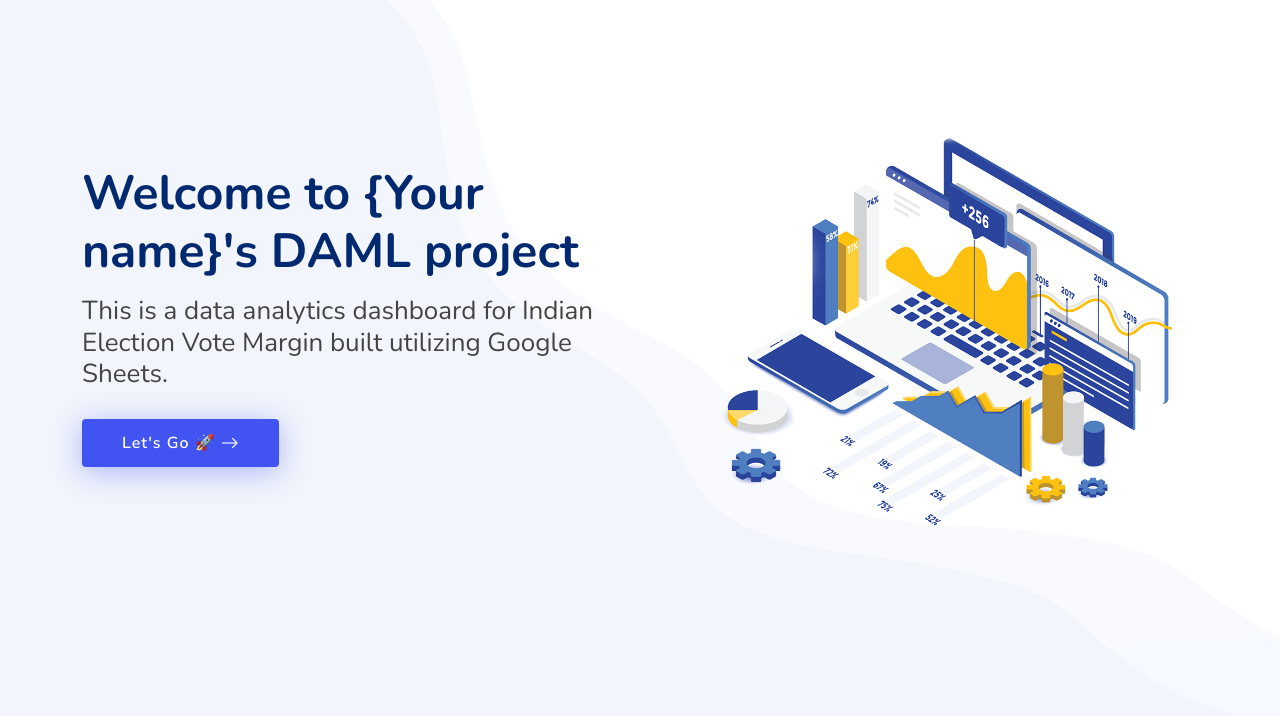
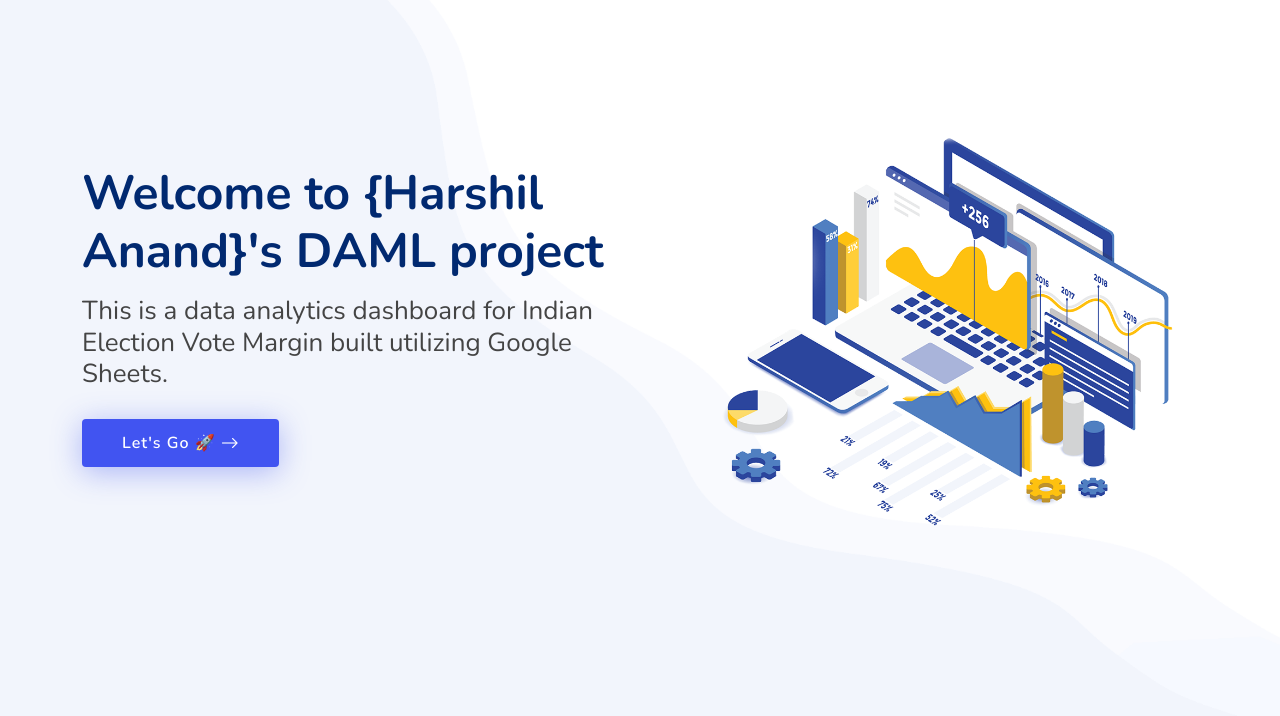
Before and after one commit to harshilanand/Data-Visualization, a plain HTML site: page index.html in a window 1280 px wide. Shown: the part 84-800 px from the top of the page. Drawn offline with nearby package versions, Linux system fonts and the light colour scheme.

Commit message:
Website DAML

```diff
--- a/index.html
+++ b/index.html
@@ -61,7 +61,7 @@
       <div class="row">
         <div class="col-lg-6 d-flex flex-column justify-content-center">
           <h1 data-aos="fade-up">
-            Welcome to {Your name}'s DAML project
+            Welcome to {Harshil Anand}'s DAML project
           </h1>
           <h2 data-aos="fade-up" data-aos-delay="400">
             This is a data analytics dashboard for Indian Election Vote Margin built utilizing Google Sheets.
@@ -108,7 +108,7 @@
           <div class="col-lg-12 d-flex flex-column text-center justify-content-center" data-aos="fade-up"
             data-aos-delay="200">
             <!-- NOTE Insert your google sheet link here -->
-
+            <iframe src="https://docs.google.com/spreadsheets/d/e/2PACX-1vTjiDxo_vGR8e4fA1GlKaHHxxHfUhTNmogK4IiWBJQY-UCaKGgsp0xxNeS5pbTxLE76tXfBNxRrejlB/pubhtml?gid=331243826&amp;single=true&amp;widget=true&amp;headers=false"></iframe>
           </div>
         </div>
       </div>
```
